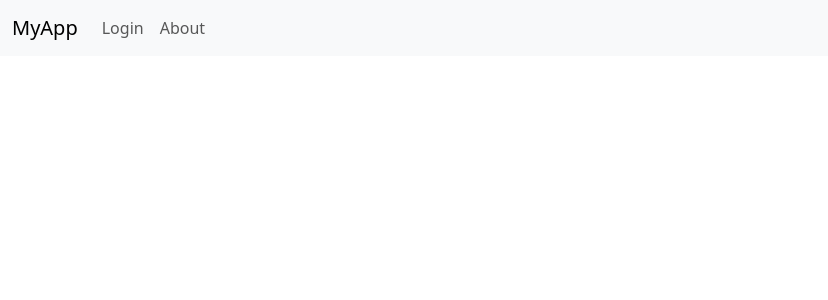
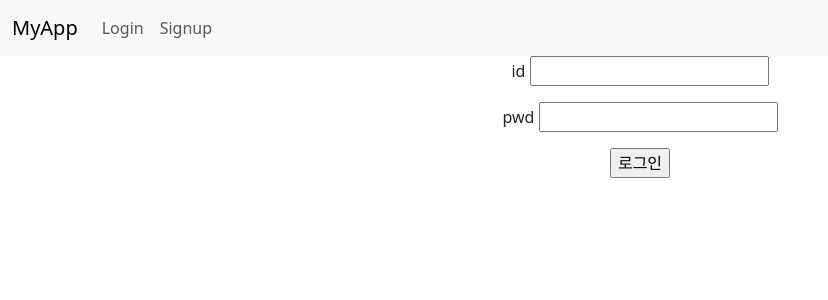
Before and after one commit to daedaedae1/nihongo-news-frontend, a React (Create React App) app: page /signup in a window 1280 px wide. Before the commit this address had no page. Shown: the top 300 px of the page, without its empty margins (0-828 px from the left). Built offline with nearby package versions, Linux system fonts and the light colour scheme.

Commit message:
DB commit

```diff
--- a/src/App.js
+++ b/src/App.js
@@ -1,6 +1,7 @@
 import './App.css';
 import Home from './pages/Home';
 import Login from './pages/Login';
+import Signup from './pages/Signup';
 
 import NavBar from './components/NavBar';
 
@@ -16,6 +17,7 @@ function App() {
         <Routes>
           <Route path="/" element={<Home />} />
           <Route path="/login" element={<Login />} />
+          <Route path="/signup" element={<Signup />} />
         </Routes>
       </div>
     </>
--- a/src/components/NavBar.js
+++ b/src/components/NavBar.js
@@ -14,7 +14,7 @@ function NavBar() {
               <Link className="nav-link" to="/login">Login</Link>
             </li>
             <li className="nav-item">
-              <Link className="nav-link" to="/about">About</Link>
+              <Link className="nav-link" to="/signup">Signup</Link>
             </li>
             {/* 추가 메뉴도 이런 식으로 */}
           </ul>
--- /dev/null
+++ b/src/pages/Signup.js
@@ -0,0 +1,40 @@
+import { useState } from 'react';
+import { useNavigate } from 'react-router-dom';
+
+function Signup() {
+
+    const navigate = useNavigate();
+
+    const [userid, setUserid] = useState('');
+    const [pwd, setPwd] = useState('');
+
+    return (
+        <div>
+            <form onSubmit={async (event) => {
+                event.preventDefault();
+                const response = await fetch('http://localhost:8080/api/signup', {
+                    method: 'POST',
+                    headers: {
+                        'Content-Type': 'application/json'
+                    },
+                    body: JSON.stringify({
+                        userid: userid,
+                        password: pwd
+                    }),
+                });
+                if (response.ok) {
+                    alert('회원가입 성공!');
+                    navigate('/login');
+                } else {
+                    alert('회원가입 실패!');
+                }
+            }}>
+                <p>id <input type="text" name="id" value={userid} onChange={e => setUserid(e.target.value)} /></p>
+                <p>pwd <input type="password" name="pwd" value={pwd} onChange={e => setPwd(e.target.value)} /></p>
+                <p><input type="submit" value="로그인"></input></p>
+            </form>
+        </div>
+    );
+}
+
+export default Signup;
```
